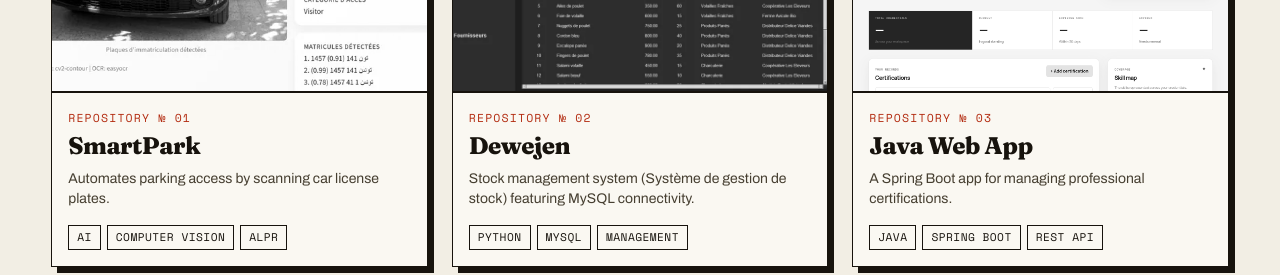
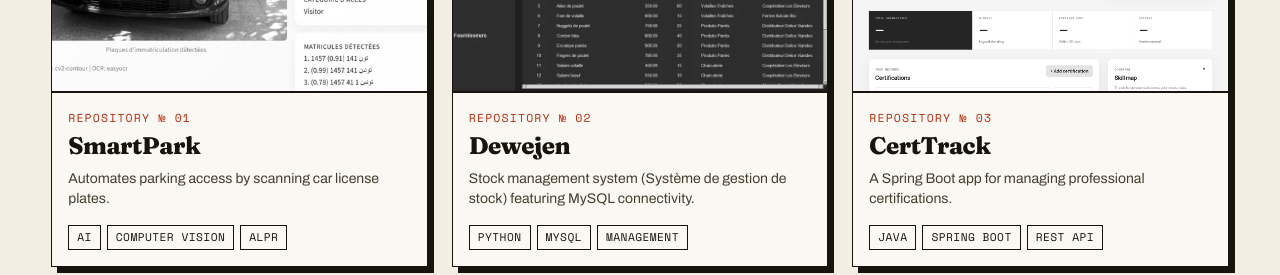
Before and after one commit to anis-mselmi/portfolio, a React (Vite) app: page / in a window 1280 px wide. Shown: the part 5800-6075 px from the top of the page. Built offline with nearby package versions, Linux system fonts and the light colour scheme; no server answers.

Commit message:
chore: rename Java Web App project to CertTrack

```diff
--- a/src/data/content.ts
+++ b/src/data/content.ts
@@ -278,12 +278,12 @@
     link: 'https://github.com/anis-mselmi/El-Dewejen',
   },
   {
-    name: 'Java Web App',
+    name: 'CertTrack',
     desc: 'A Spring Boot app for managing professional certifications.',
     tags: ['Java', 'Spring Boot', 'REST API'],
     image: '/assets/images/projects/java-web-app.png',
     fit: 'cover',
-    link: 'https://github.com/anis-mselmi/Java-web-app',
+    link: 'https://github.com/anis-mselmi/CertTrack',
   },
 ];
 
--- a/src/i18n/content.ts
+++ b/src/i18n/content.ts
@@ -310,7 +310,7 @@
       link: 'https://github.com/anis-mselmi/El-Dewejen',
     },
     {
-      name: 'Java Web App',
+      name: 'CertTrack',
       desc: t(
         'A Spring Boot app for managing professional certifications.',
         'Une application Spring Boot pour gérer les certifications professionnelles.'
@@ -318,7 +318,7 @@
       tags: ['Java', 'Spring Boot', 'REST API'],
       image: '/assets/images/projects/java-web-app.png',
       fit: 'cover',
-      link: 'https://github.com/anis-mselmi/Java-web-app',
+      link: 'https://github.com/anis-mselmi/CertTrack',
     },
   ];
 
```
